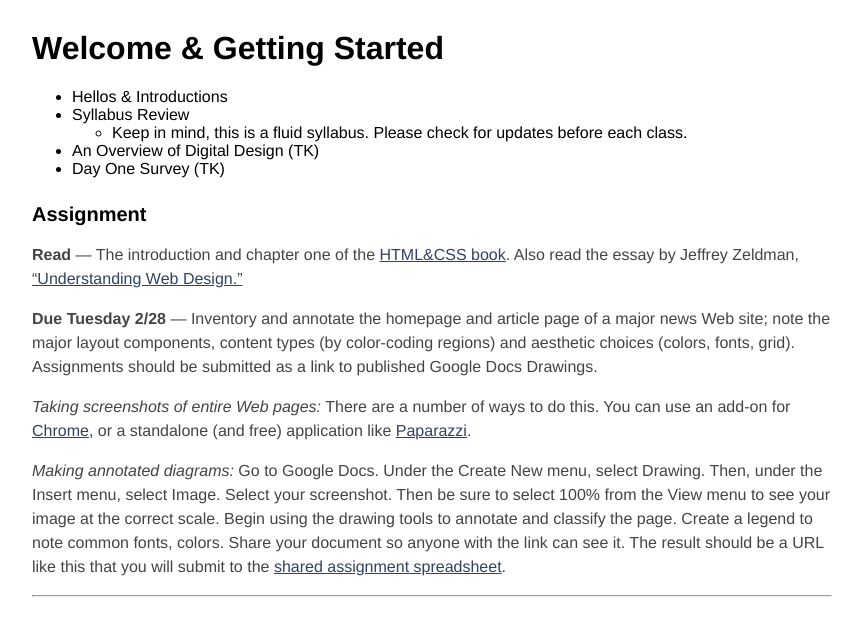
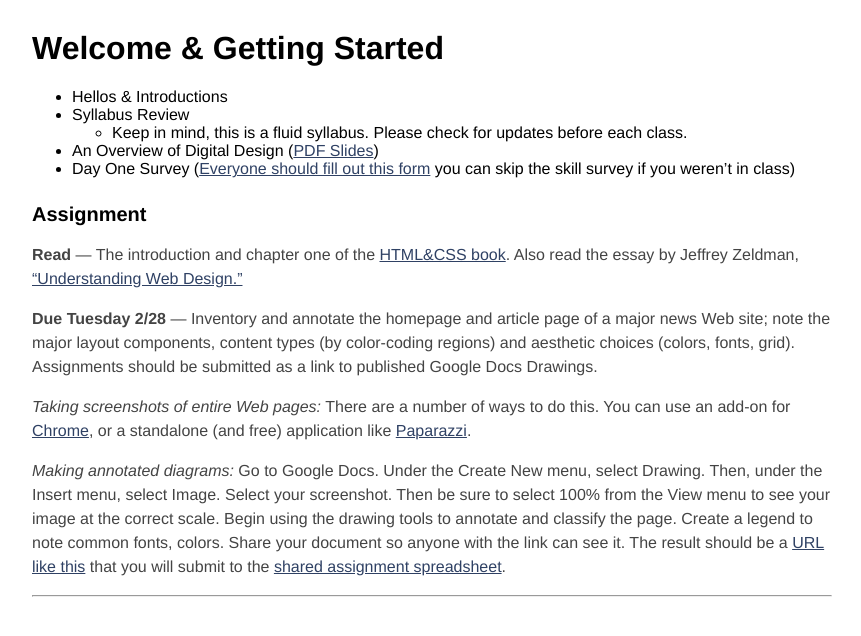
Before and after one commit to tysone/2014-columbia, a Jekyll site: the page built from _posts/2014-01-23-class-1.md, in a window 1280 px wide. Shown: the top 636 px of the page, without its empty margins (248-1109 px from the left). Built offline with Jekyll 4.4.1, drawn with Linux system fonts in a browser that asks for light colours.

Commit message:
day one updates

```diff
--- a/_posts/2014-01-23-class-1.md
+++ b/_posts/2014-01-23-class-1.md
@@ -8,8 +8,8 @@ summary: Initial setup and orientation
 - Hellos & Introductions
 - Syllabus Review
   - Keep in mind, this is a fluid syllabus. Please check for updates before each class.
-- An Overview of Digital Design (TK)
-- Day One Survey (TK)
+- An Overview of Digital Design ([PDF Slides](https://www.dropbox.com/s/yku1odi28b1izmj/Class%201%20Intro.pdf))
+- Day One Survey ([Everyone should fill out this form](https://docs.google.com/spreadsheet/viewform?usp=drive_web&formkey=dGpPYUx5S1pNcGozeWczc1RqcXJCMVE6MA#gid=0) you can skip the skill survey if you weren't in class)
 
 ## Assignment
 
@@ -20,4 +20,4 @@ summary: Initial setup and orientation
 
 *Taking screenshots of entire Web pages:* There are a number of ways to do this. You can use an add-on for [Chrome](https://chrome.google.com/extensions/detail/ckibcdccnfeookdmbahgiakhnjcddpki), or a standalone (and free) application like [Paparazzi](http://derailer.org/paparazzi/downloads).
 
-*Making annotated diagrams:* Go to Google Docs. Under the Create New menu, select Drawing. Then, under the Insert menu, select Image. Select your screenshot. Then be sure to select 100% from the View menu to see your image at the correct scale. Begin using the drawing tools to annotate and classify the page. Create a legend to note common fonts, colors. Share your document so anyone with the link can see it. The result should be a URL like this that you will submit to the [shared assignment spreadsheet](https://docs.google.com/spreadsheets/d/1_VwvDNOCtKi022Bf1fb9Hs74CByOv7sTIUuI9gmvqU4/edit?usp=sharing).
+*Making annotated diagrams:* Go to Google Docs. Under the Create New menu, select Drawing. Then, under the Insert menu, select Image. Select your screenshot. Then be sure to select 100% from the View menu to see your image at the correct scale. Begin using the drawing tools to annotate and classify the page. Create a legend to note common fonts, colors. Share your document so anyone with the link can see it. The result should be a [URL like this](https://docs.google.com/drawings/d/19BaCbjHhp3ZfCkAXMbsPlnKEMVIea--2CLLYECKT2y0/edit) that you will submit to the [shared assignment spreadsheet](https://docs.google.com/spreadsheets/d/1_VwvDNOCtKi022Bf1fb9Hs74CByOv7sTIUuI9gmvqU4/edit?usp=sharing).
```
